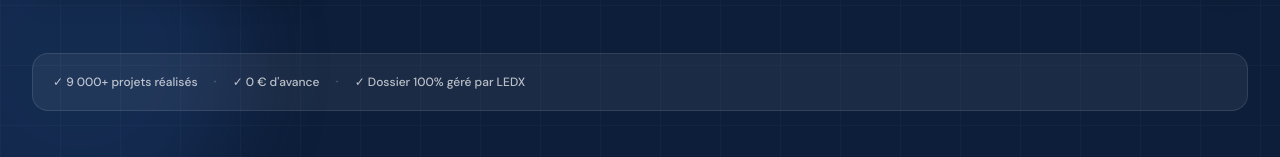
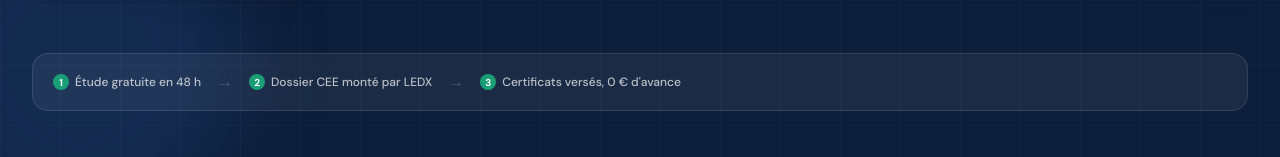
Before and after one commit to vernierledfrancecee-stack/website, a Next.js app: page / in a window 1280 px wide. Shown: the part 795-952 px from the top of the page. Built offline with nearby package versions, Linux system fonts and the light colour scheme; no server answers.

Commit message:
Replace hero badge with 3-step process (avoid duplicate stats)

```diff
--- a/components/home/HeroSlider.tsx
+++ b/components/home/HeroSlider.tsx
@@ -63,17 +63,20 @@ export default function HeroSlider() {
           </Link>
         </div>
 
-        {/* Badge confiance */}
+        {/* Étapes process */}
         <div className="bg-white/6 border border-white/10 rounded-2xl px-5 py-4">
-          <div className="flex flex-col sm:flex-row sm:items-center sm:gap-0 gap-2">
+          <div className="flex flex-col sm:flex-row sm:items-center gap-2 sm:gap-0">
             {[
-              "✓ 9 000+ projets réalisés",
-              "✓ 0 € d'avance",
-              "✓ Dossier 100% géré par LEDX",
-            ].map((item, idx) => (
-              <span key={item} className="flex items-center">
-                <span className="text-white/70 text-xs font-medium">{item}</span>
-                {idx < 2 && <span className="hidden sm:inline mx-4 text-white/20">·</span>}
+              { n: "1", label: "Étude gratuite en 48 h" },
+              { n: "2", label: "Dossier CEE monté par LEDX" },
+              { n: "3", label: "Certificats versés, 0 € d'avance" },
+            ].map((step, idx) => (
+              <span key={step.n} className="flex items-center">
+                <span className="inline-flex items-center gap-1.5">
+                  <span className="w-4 h-4 rounded-full bg-[#1a9e75] text-white text-[10px] font-bold flex items-center justify-center shrink-0">{step.n}</span>
+                  <span className="text-white/70 text-xs font-medium">{step.label}</span>
+                </span>
+                {idx < 2 && <span className="hidden sm:inline mx-4 text-white/20">→</span>}
               </span>
             ))}
           </div>
```
